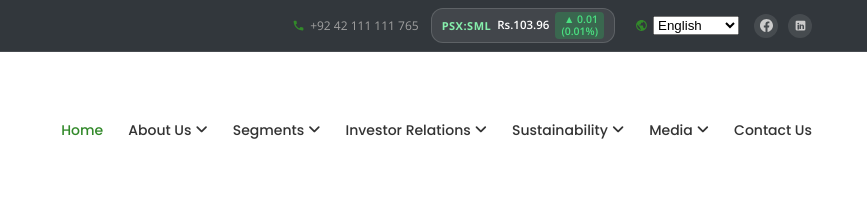
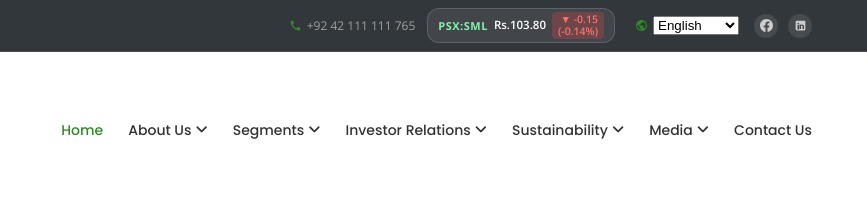
Before and after one commit to IbrahimaCheema/sml-portal, an Astro site: page / in a window 1280 px wide. Shown: the top 197 px of the page, 413-1280 px from the left. Built offline with nearby package versions, Linux system fonts and the light colour scheme; Astro itself is replaced by a stand-in of ours; no server answers.

Commit message:
fix: mark Header.astro client script as is:inline and update static PSX price defaults

```diff
--- a/src/components/Header.astro
+++ b/src/components/Header.astro
@@ -23,10 +23,10 @@
             <!-- Live PSX Ticker Pill -->
             <a href="https://dps.psx.com.pk/company/SML" target="_blank" rel="noopener noreferrer" class="psx_stock_pill" title="Live Stock Quote on PSX Data Portal">
               <span class="psx_ticker_tag">PSX:SML</span>
-              <span class="psx_price_val" id="psx_live_price">Rs.103.96</span>
-              <span class="psx_change_val pos" id="psx_live_change">
-                <span>▲ 0.01</span>
-                <span>(0.01%)</span>
+              <span class="psx_price_val" id="psx_live_price">Rs.103.80</span>
+              <span class="psx_change_val neg" id="psx_live_change">
+                <span>▼ -0.15</span>
+                <span>(-0.14%)</span>
               </span>
             </a>
           </div>
@@ -503,7 +503,7 @@
   }
 </style>
 
-<script>
+<script is:inline>
   const header = document.getElementById('header');
   let headerHeight = header ? header.offsetHeight : 90;
 
```
